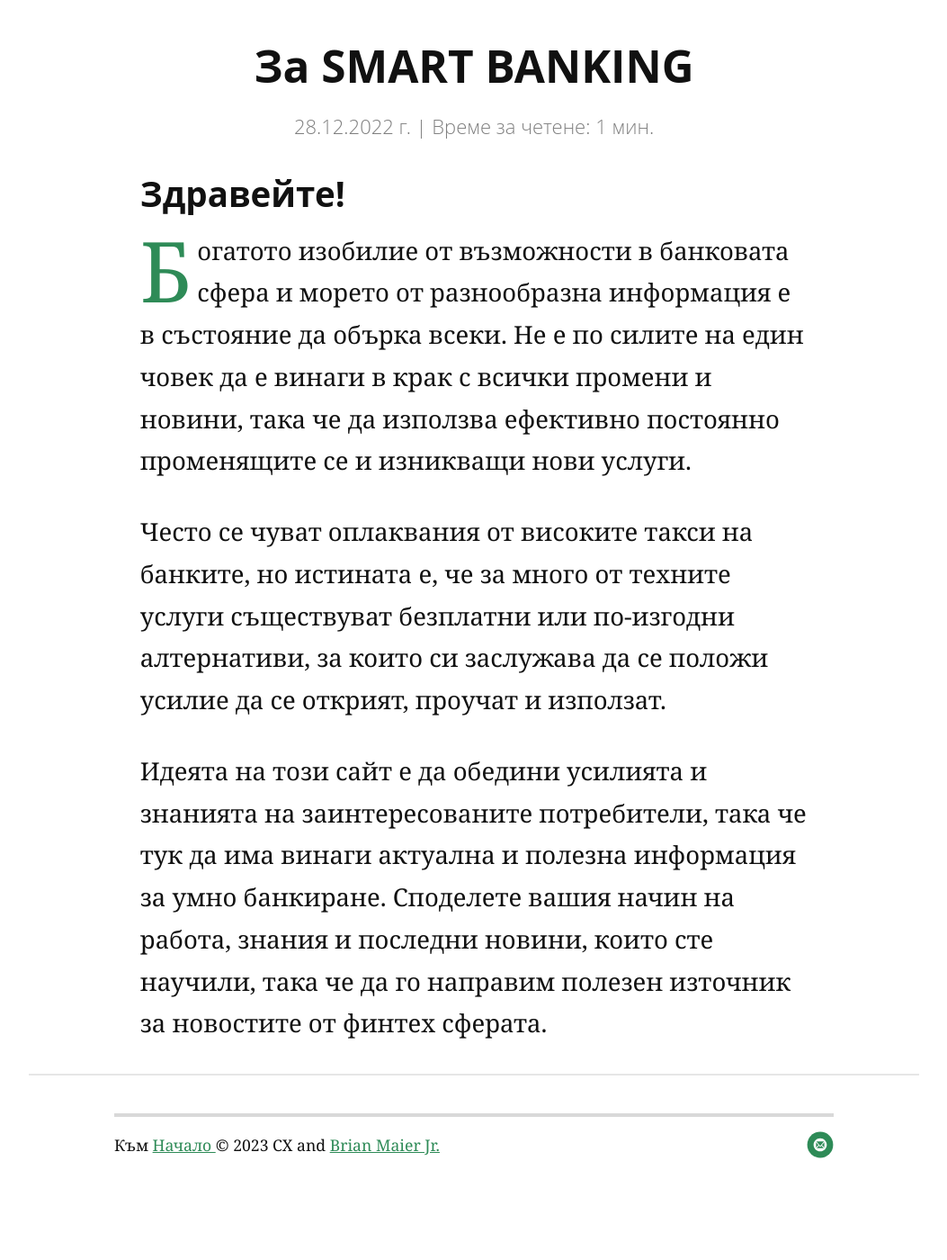
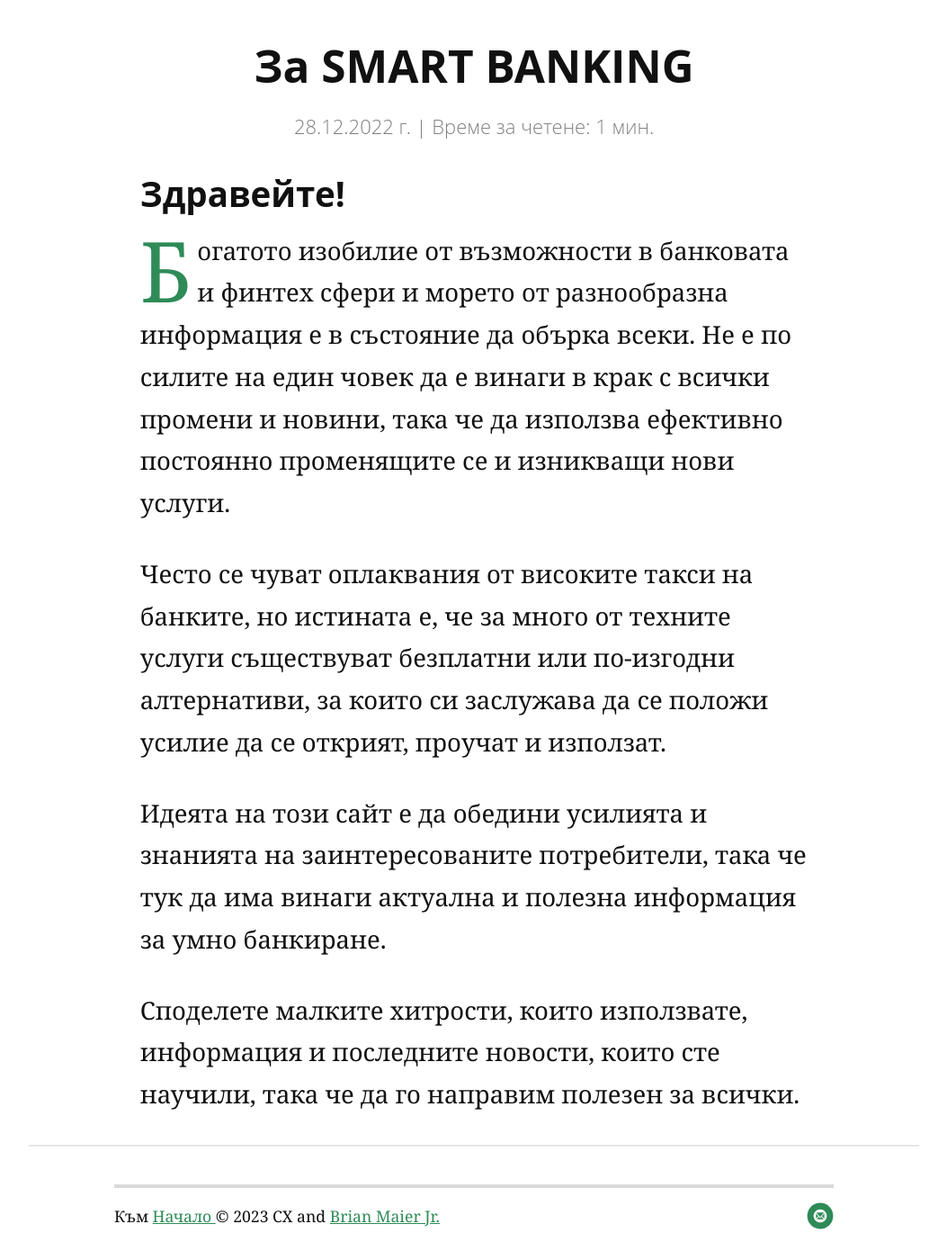
Before and after one commit to Smart-Banking/Smart-Banking.github.io, a Jekyll site: the page built from intro.md, in a window 1280 px wide and 1400 px high, scrolled down 319 px. Shown: the whole window at 90% size, without its empty margins (113-1166 px from the left). Built offline with Jekyll 4.4.1, drawn with Linux system fonts in a browser that asks for light colours; nearby versions of some CDN libraries; comment, search, counter and statistics services are not loaded; before the commit the page ends 1647 px from its top, so only the background shows below that.

Commit message:
редакция

```diff
--- a/intro.md
+++ b/intro.md
@@ -5,6 +5,7 @@
 ---
 ### Здравейте!
 
-<p class="intro"><span class="dropcap">Б</span>огатото изобилие от възможности в банковата сфера и морето от разнообразна информация е в състояние да обърка всеки. Не е по силите на един човек да е винаги в крак с всички промени и новини, така че да използва ефективно постоянно променящите се и изникващи нови услуги.</p>
+<p class="intro"><span class="dropcap">Б</span>огатото изобилие от възможности в банковата и финтех сфери и морето от разнообразна информация е в състояние да обърка всеки. Не е по силите на един човек да е винаги в крак с всички промени и новини, така че да използва ефективно постоянно променящите се и изникващи нови услуги.</p>
 <p class="intro">Често се чуват оплаквания от високите такси на банките, но истината е, че за много от техните услуги съществуват безплатни или по-изгодни алтернативи, за които си заслужава да се положи усилие да се открият, проучат и използат.</p>
-<p class="intro">Идеята на този сайт е да обедини усилията и знанията на заинтересованите потребители, така че тук да има винаги актуална и полезна информация за умно банкиране. Споделете вашия начин на работа, знания и последни новини, които сте научили, така че да го направим полезен източник за новостите от финтех сферата.</p>
+<p class="intro">Идеята на този сайт е да обедини усилията и знанията на заинтересованите потребители, така че тук да има винаги актуална и полезна информация за умно банкиране.</p>
+<p class="intro">Споделете малките хитрости, които използвате, информация и последните новости, които сте научили, така че да го направим полезен за всички.</p>
```
Also changed, not shown: _posts/2023-01-04-w1tty.md (+1 -1 lines).
